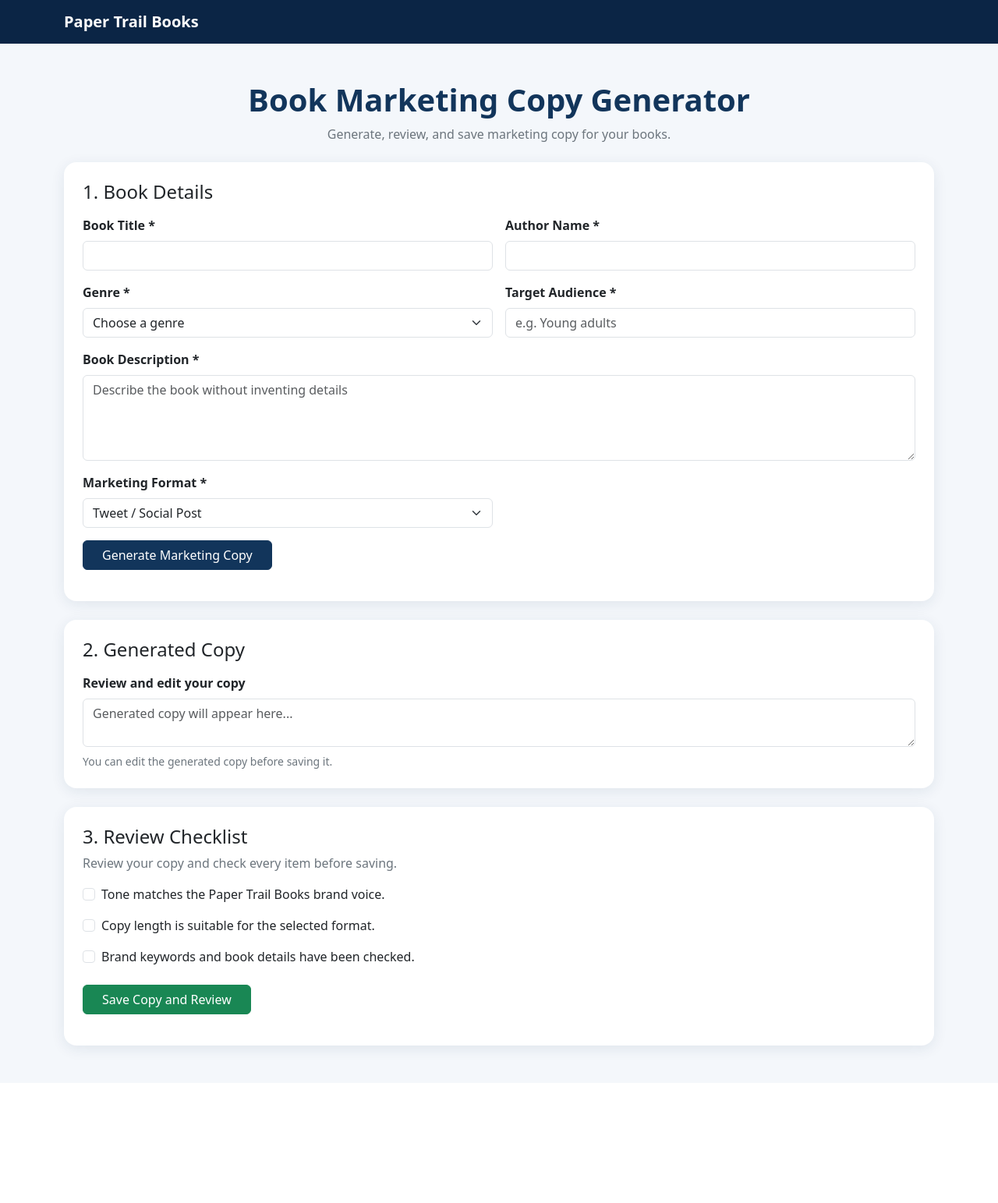
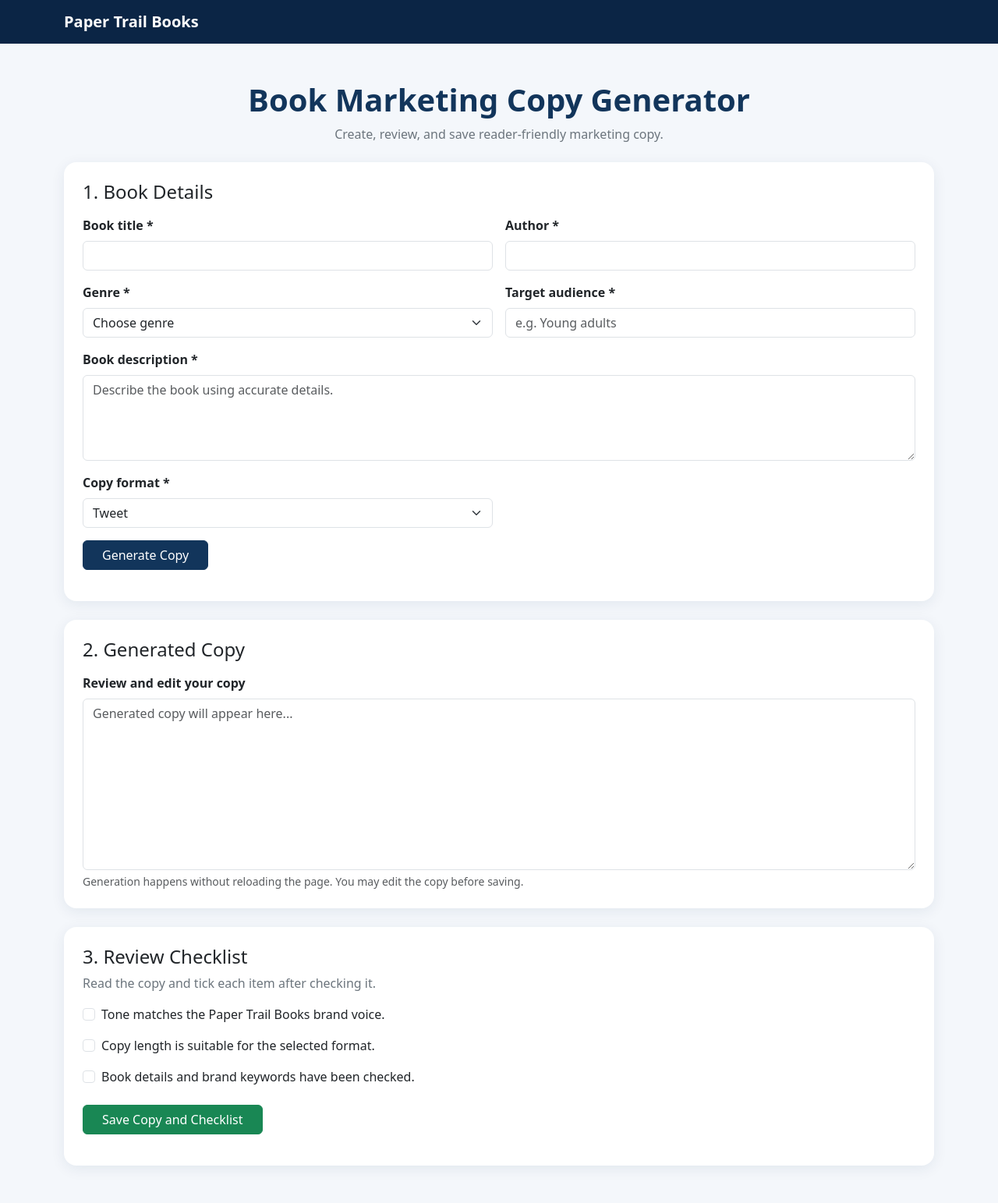
Before and after one commit to hafsayyyyy/paper-trail-books-marketing-copy-generator, a Flask app: page / in a window 1280 px wide. Shown: the whole page at 78% size. Before the commit the page ends 1357 px from the top, so only its background shows below. Run offline with Flask 3, Linux system fonts and the light colour scheme.

Commit message:
Complete Bootstrap generation and review workflow

```diff
--- a/templates/index.html
+++ b/templates/index.html
@@ -1,451 +1,207 @@
-
 <!DOCTYPE html>
 <html lang="en">
 <head>
   <meta charset="UTF-8">
   <meta name="viewport" content="width=device-width, initial-scale=1">
   <title>Paper Trail Books | Marketing Copy Generator</title>
-
-    <link
-        href="https://cdn.jsdelivr.net/npm/bootstrap@5.3.3/dist/css/bootstrap.min.css"
-        rel="stylesheet"
-    >
-
+  <link href="https://cdn.jsdelivr.net/npm/bootstrap@5.3.3/dist/css/bootstrap.min.css" rel="stylesheet">
   <style>
-        body {
-            background: #f4f7fb;
-            color: #12355b;
-        }
-
-        .navbar {
-            background: #0b2545;
-        }
-
-        .main-card {
-            border: none;
-            border-radius: 16px;
-            box-shadow: 0 4px 18px rgba(18, 53, 91, 0.09);
-        }
-
-        .btn-primary {
-            background: #12355b;
-            border-color: #12355b;
-        }
-
-        .btn-primary:hover {
-            background: #0b2545;
-            border-color: #0b2545;
-        }
-
-        textarea {
-            min-height: 180px;
-        }
-
-        .form-label {
-            font-weight: 600;
-        }
-
-        #message,
-        #saveMessage {
-            overflow-wrap: anywhere;
-        }
+    :root { --navy:#0b2545; --blue:#12355b; --pale:#f4f7fb; }
+    body { background:var(--pale); color:var(--blue); }
+    .navbar { background:var(--navy); }
+    .main-card { border:0; border-radius:16px; box-shadow:0 4px 18px #12355b14; }
+    .btn-primary { background:var(--blue); border-color:var(--blue); }
+    .btn-primary:hover { background:var(--navy); border-color:var(--navy); }
+    .form-label { font-weight:600; }
+    #generatedCopy { min-height:220px; white-space:pre-wrap; }
+    .status { overflow-wrap:anywhere; }
   </style>
 </head>
-
 <body>
 <nav class="navbar navbar-dark">
-    <div class="container">
-        <span class="navbar-brand fw-bold">Paper Trail Books</span>
-    </div>
+  <div class="container"><span class="navbar-brand fw-bold">Paper Trail Books</span></div>
 </nav>
+<main class="container py-4 py-lg-5">
+  <header class="text-center mb-4">
+    <h1 class="fw-bold">Book Marketing Copy Generator</h1>
+    <p class="text-secondary mb-0">Create, review, and save reader-friendly marketing copy.</p>
+  </header>
 
-<main class="container py-5">
-
-    <div class="text-center mb-4">
-        <h1 class="fw-bold">Book Marketing Copy Generator</h1>
-        <p class="text-secondary">
-            Generate, review, and save marketing copy for your books.
-        </p>
-    </div>
-
-    <!-- Book details -->
-    <section class="card main-card p-4 mb-4">
+  <section class="card main-card p-3 p-md-4 mb-4">
     <h2 class="h4 mb-3">1. Book Details</h2>
-
     <form id="bookForm">
       <div class="row g-3">
-
         <div class="col-md-6">
-                    <label class="form-label" for="title">
-                        Book Title *
-                    </label>
-                    <input
-                        class="form-control"
-                        id="title"
-                        name="title"
-                        required
-                        maxlength="200"
-                    >
+          <label class="form-label" for="title">Book title *</label>
+          <input class="form-control" id="title" name="title" maxlength="200" required>
         </div>
-
         <div class="col-md-6">
-                    <label class="form-label" for="author">
-                        Author Name *
-                    </label>
-                    <input
-                        class="form-control"
-                        id="author"
-                        name="author"
-                        required
-                        maxlength="200"
-                    >
+          <label class="form-label" for="author">Author *</label>
+          <input class="form-control" id="author" name="author" maxlength="200" required>
         </div>
-
         <div class="col-md-6">
           <label class="form-label" for="genre">Genre *</label>
-                    <select
-                        class="form-select"
-                        id="genre"
-                        name="genre"
-                        required
-                    >
-                        <option value="">Choose a genre</option>
-                        <option value="Fiction">Fiction</option>
-                        <option value="Fantasy">Fantasy</option>
-                        <option value="Mystery">Mystery</option>
-                        <option value="Romance">Romance</option>
-                        <option value="Science Fiction">Science Fiction</option>
-                        <option value="Thriller">Thriller</option>
-                        <option value="Biography">Biography</option>
-                        <option value="Self-Help">Self-Help</option>
-                        <option value="Non-Fiction">Non-Fiction</option>
-                        <option value="Other">Other</option>
+          <select class="form-select" id="genre" name="genre" required>
+            <option value="">Choose genre</option>
+            <option>Fiction</option><option>Fantasy</option><option>Mystery</option>
+            <option>Romance</option><option>Science Fiction</option><option>Thriller</option>
+            <option>Biography</option><option>Self-Help</option><option>Non-Fiction</option><option>Other</option>
           </select>
         </div>
-
         <div class="col-md-6">
-                    <label class="form-label" for="audience">
-                        Target Audience *
-                    </label>
-                    <input
-                        class="form-control"
-                        id="audience"
-                        name="audience"
-                        required
-                        maxlength="300"
-                        placeholder="e.g. Young adults"
-                    >
+          <label class="form-label" for="audience">Target audience *</label>
+          <input class="form-control" id="audience" name="audience" maxlength="300" placeholder="e.g. Young adults" required>
         </div>
-
         <div class="col-12">
-                    <label class="form-label" for="description">
-                        Book Description *
-                    </label>
-                    <textarea
-                        class="form-control"
-                        id="description"
-                        name="description"
-                        rows="4"
-                        required
-                        maxlength="5000"
-                        placeholder="Describe the book without inventing details"
-                    ></textarea>
+          <label class="form-label" for="description">Book description *</label>
+          <textarea class="form-control" id="description" name="description" rows="4" maxlength="5000" placeholder="Describe the book using accurate details." required></textarea>
         </div>
-
         <div class="col-md-6">
-                    <label class="form-label" for="copy_format">
-                        Marketing Format *
-                    </label>
-                    <select
-                        class="form-select"
-                        id="copy_format"
-                        name="copy_format"
-                        required
-                    >
-                        <option value="tweet">Tweet / Social Post</option>
-                        <option value="email">Email</option>
-                        <option value="flyer">Flyer</option>
+          <label class="form-label" for="copy_format">Copy format *</label>
+          <select class="form-select" id="copy_format" name="copy_format" required>
+            <option value="tweet">Tweet</option><option value="email">Email</option><option value="flyer">Flyer</option>
           </select>
         </div>
-
         <div class="col-12">
-                    <button
-                        class="btn btn-primary px-4"
-                        id="generateBtn"
-                        type="submit"
-                    >
-                        Generate Marketing Copy
-                    </button>
+          <button class="btn btn-primary px-4" id="generateBtn" type="submit">Generate Copy</button>
         </div>
-
       </div>
     </form>
-
-        <div
-            id="message"
-            class="mt-3"
-            role="status"
-            aria-live="polite"
-        ></div>
+    <div id="message" class="status mt-3" role="status" aria-live="polite"></div>
   </section>
 
-    <!-- Generated copy -->
-    <section class="card main-card p-4 mb-4">
+  <section class="card main-card p-3 p-md-4 mb-4">
     <h2 class="h4 mb-3">2. Generated Copy</h2>
-
-        <label class="form-label" for="generatedCopy">
-            Review and edit your copy
-        </label>
-
-        <textarea
-            class="form-control"
-            id="generatedCopy"
-            maxlength="15000"
-            placeholder="Generated copy will appear here..."
-        ></textarea>
-
-        <p class="text-secondary small mt-2 mb-0">
-            You can edit the generated copy before saving it.
-        </p>
+    <label class="form-label" for="generatedCopy">Review and edit your copy</label>
+    <textarea class="form-control" id="generatedCopy" maxlength="15000" placeholder="Generated copy will appear here..." aria-describedby="copyHelp"></textarea>
+    <div id="copyHelp" class="form-text">Generation happens without reloading the page. You may edit the copy before saving.</div>
   </section>
 
-    <!-- Review checklist -->
-    <section class="card main-card p-4">
+  <section class="card main-card p-3 p-md-4">
     <h2 class="h4 mb-2">3. Review Checklist</h2>
-
-        <p class="text-secondary">
-            Review your copy and check every item before saving.
-        </p>
-
+    <p class="text-secondary">Read the copy and tick each item after checking it.</p>
     <div class="form-check mb-3">
-            <input
-                class="form-check-input review-check"
-                type="checkbox"
-                id="tone"
-            >
-            <label class="form-check-label" for="tone">
-                Tone matches the Paper Trail Books brand voice.
-            </label>
+      <input class="form-check-input review-check" type="checkbox" id="tone">
+      <label class="form-check-label" for="tone">Tone matches the Paper Trail Books brand voice.</label>
     </div>
-
     <div class="form-check mb-3">
-            <input
-                class="form-check-input review-check"
-                type="checkbox"
-                id="length"
-            >
-            <label class="form-check-label" for="length">
-                Copy length is suitable for the selected format.
-            </label>
+      <input class="form-check-input review-check" type="checkbox" id="length">
+      <label class="form-check-label" for="length">Copy length is suitable for the selected format.</label>
     </div>
-
     <div class="form-check mb-4">
-            <input
-                class="form-check-input review-check"
-                type="checkbox"
-                id="keywords"
-            >
-            <label class="form-check-label" for="keywords">
-                Brand keywords and book details have been checked.
-            </label>
+      <input class="form-check-input review-check" type="checkbox" id="keywords">
+      <label class="form-check-label" for="keywords">Book details and brand keywords have been checked.</label>
     </div>
-
-        <div>
-            <button
-                class="btn btn-success px-4"
-                id="saveBtn"
-                type="button"
-            >
-                Save Copy and Review
-            </button>
-        </div>
-
-        <div
-            id="saveMessage"
-            class="mt-3"
-            role="status"
-            aria-live="polite"
-        ></div>
+    <div><button class="btn btn-success px-4" id="saveBtn" type="button">Save Copy and Checklist</button></div>
+    <div id="saveMessage" class="status mt-3" role="status" aria-live="polite"></div>
   </section>
-
 </main>
-
 <script>
 "use strict";
-
 const form = document.getElementById("bookForm");
 const generateBtn = document.getElementById("generateBtn");
 const generatedCopy = document.getElementById("generatedCopy");
 const message = document.getElementById("message");
 const saveBtn = document.getElementById("saveBtn");
 const saveMessage = document.getElementById("saveMessage");
+let generatedSuccessfully = false;
 
 function getBookDetails() {
   return {
     title: document.getElementById("title").value.trim(),
     author: document.getElementById("author").value.trim(),
-            genre: document.getElementById("genre").value,
+    genre: document.getElementById("genre").value.trim(),
     audience: document.getElementById("audience").value.trim(),
     description: document.getElementById("description").value.trim()
   };
 }
-
 function getChecklist() {
   return {
-            tone_matches_brand_voice:
-                document.getElementById("tone").checked,
-
-            appropriate_length:
-                document.getElementById("length").checked,
-
-            brand_keywords_included:
-                document.getElementById("keywords").checked
+    tone_matches_brand_voice: document.getElementById("tone").checked,
+    appropriate_length: document.getElementById("length").checked,
+    brand_keywords_included: document.getElementById("keywords").checked
   };
 }
-
 function showMessage(element, type, text) {
-        element.className = "mt-3 text-" + type;
+  element.className = "status mt-3 alert alert-" + type;
   element.textContent = text;
 }
+function resetChecklist() {
+  document.querySelectorAll(".review-check").forEach(box => { box.checked = false; });
+}
 
-    // Generate marketing copy
-    form.addEventListener("submit", async function (event) {
+form.addEventListener("submit", async event => {
   event.preventDefault();
-
   message.textContent = "";
   saveMessage.textContent = "";
-
-        if (!form.reportValidity()) {
-            return;
-        }
-
-        const book = getBookDetails();
-
-        const data = {
-            ...book,
-            copy_format: document.getElementById("copy_format").value
-        };
+  if (!form.reportValidity()) return;
 
   generateBtn.disabled = true;
   generateBtn.textContent = "Generating...";
-
   try {
     const response = await fetch("/generate", {
       method: "POST",
-                headers: {
-                    "Content-Type": "application/json"
-                },
-                body: JSON.stringify(data)
+      headers: {"Content-Type": "application/json", "Accept": "application/json"},
+      body: JSON.stringify({
+        ...getBookDetails(),
+        copy_format: document.getElementById("copy_format").value
+      })
     });
-
     const result = await response.json();
-
-            if (!response.ok || !result.success) {
-                throw new Error(
-                    result.error || "Marketing copy generation failed."
-                );
-            }
-
-            if (typeof result.copy !== "string" || !result.copy.trim()) {
-                throw new Error("The server returned empty marketing copy.");
-            }
-
+    if (!response.ok || !result.success) throw new Error(result.error || "Generation failed.");
+    if (typeof result.copy !== "string" || !result.copy.trim()) throw new Error("The server returned empty copy.");
     generatedCopy.value = result.copy;
-
-            // New copy must be reviewed again.
-            document.querySelectorAll(".review-check").forEach(function (box) {
-                box.checked = false;
-            });
-
-            showMessage(
-                message,
-                "success",
-                "Copy generated successfully. Review it before saving."
-            );
-
+    generatedSuccessfully = true;
+    resetChecklist();
+    showMessage(message, "success", "Copy generated. Please review it and complete the checklist.");
   } catch (error) {
-            showMessage(message, "danger", error.message);
+    showMessage(message, "danger", error.message || "Could not connect to the server.");
   } finally {
     generateBtn.disabled = false;
-            generateBtn.textContent = "Generate Marketing Copy";
+    generateBtn.textContent = "Generate Copy";
   }
 });
 
-    // Save copy and review checklist
-    saveBtn.addEventListener("click", async function () {
+generatedCopy.addEventListener("input", () => { generatedSuccessfully = false; });
+
+saveBtn.addEventListener("click", async () => {
   saveMessage.textContent = "";
-
   if (!form.reportValidity()) {
-            showMessage(
-                saveMessage,
-                "danger",
-                "Please complete all required book details first."
-            );
+    showMessage(saveMessage, "warning", "Please complete all required book details first.");
     return;
   }
-
   if (!generatedCopy.value.trim()) {
-            showMessage(
-                saveMessage,
-                "danger",
-                "Generate or enter marketing copy before saving."
-            );
+    showMessage(saveMessage, "warning", "Generate or enter copy before saving.");
     return;
   }
-
   const checklist = getChecklist();
-
   if (!Object.values(checklist).every(Boolean)) {
-            showMessage(
-                saveMessage,
-                "danger",
-                "Complete all three review checks before saving."
-            );
+    showMessage(saveMessage, "warning", "Tick all three checklist items before saving.");
     return;
   }
-
-        const book = getBookDetails();
-        const format = document.getElementById("copy_format").value;
-
   saveBtn.disabled = true;
   saveBtn.textContent = "Saving...";
-
   try {
     const response = await fetch("/save", {
       method: "POST",
-                headers: {
-                    "Content-Type": "application/json"
-                },
+      headers: {"Content-Type": "application/json", "Accept": "application/json"},
       body: JSON.stringify({
         copy: generatedCopy.value.trim(),
-                    checklist: checklist,
-                    book: book,
-                    format: format
+        checklist,
+        book: getBookDetails(),
+        format: document.getElementById("copy_format").value
       })
     });
-
     const result = await response.json();
-
-            if (!response.ok || !result.success) {
-                throw new Error(
-                    result.error || "Unable to save marketing copy."
-                );
-            }
-
-            showMessage(
-                saveMessage,
-                "success",
-                result.message || "Marketing copy saved successfully."
-            );
-
+    if (!response.ok || !result.success) throw new Error(result.error || "Saving failed.");
+    showMessage(saveMessage, "success", result.message || "Copy saved successfully.");
   } catch (error) {
-            showMessage(saveMessage, "danger", error.message);
+    showMessage(saveMessage, "danger", error.message || "Could not connect to the server.");
   } finally {
     saveBtn.disabled = false;
-            saveBtn.textContent = "Save Copy and Review";
+    saveBtn.textContent = "Save Copy and Checklist";
   }
 });
 </script>
-
 </body>
 </html>
```
Lines whose indentation alone changed are shown as unchanged.
